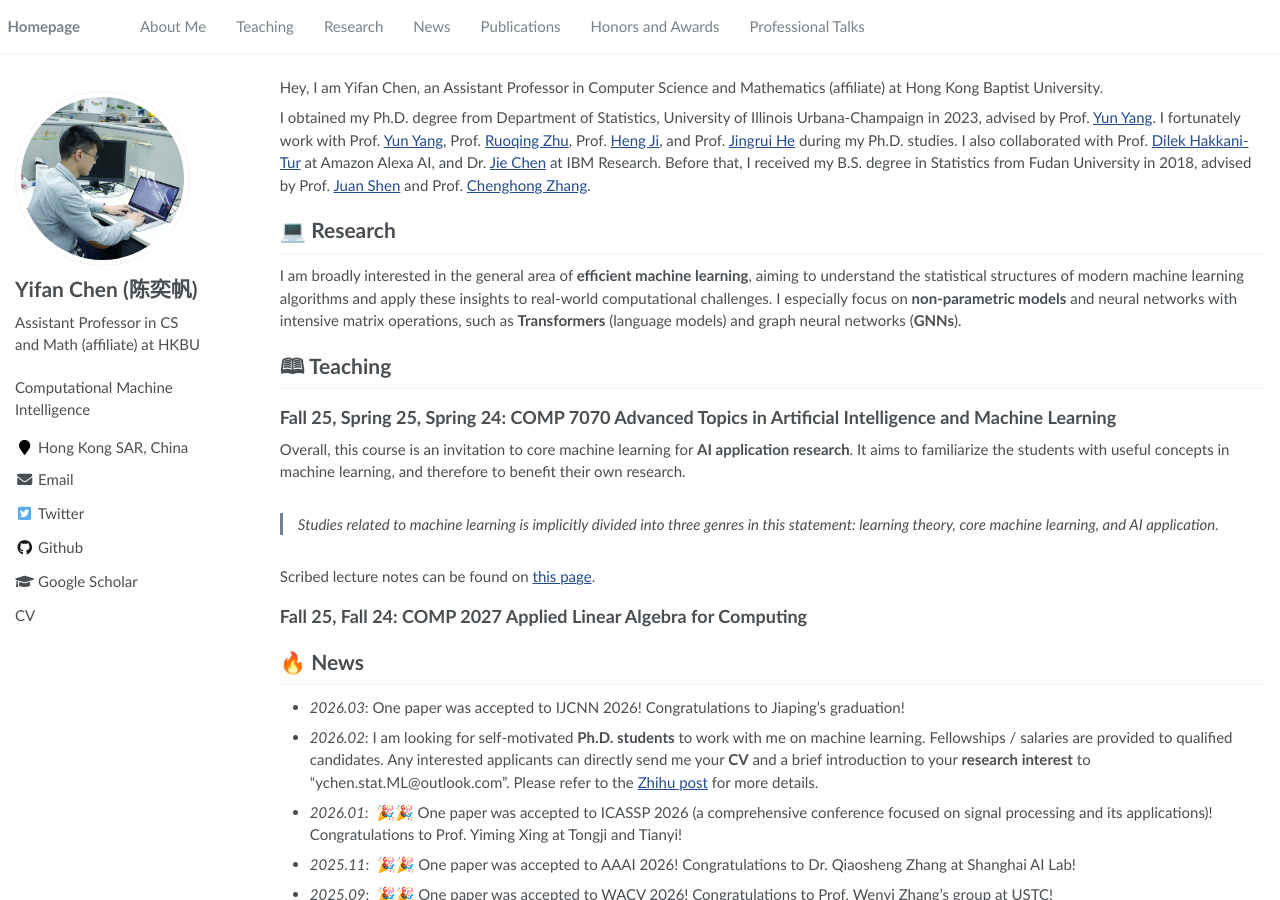
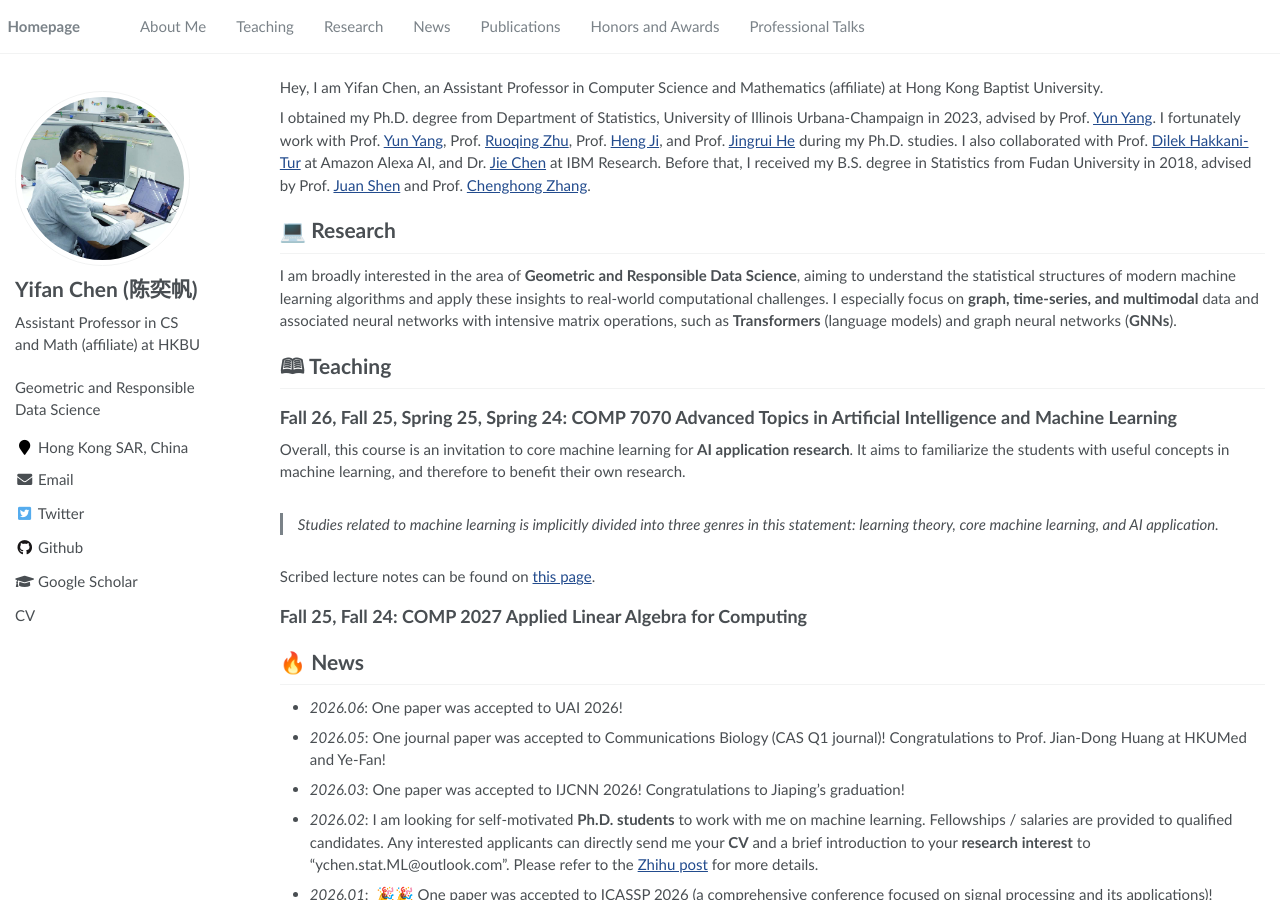
Before and after one commit to ychen-stat-ml/ychen-stat-ml.github.io, a Jekyll site: the page built from _pages/index.md, in a window 1280 px wide and 900 px high. Built offline with Jekyll 4.4.1, drawn with Linux system fonts in a browser that asks for light colours; some of the changed text lies outside the part shown.

Commit message:
Add UAI publication.

```diff
--- a/_config.yml
+++ b/_config.yml
@@ -7,7 +7,7 @@
 
 # Site Settings
 title                    : "Yifan Chen"
-description              : "Computational Machine Intelligence"
+description              : "Geometric and Responsible Data Science"
 repository               : "ychen-stat-ml/ychen-stat-ml.github.io"
 google_scholar_stats_use_cdn : false
 
--- a/_pages/index.md
+++ b/_pages/index.md
@@ -29,13 +29,13 @@ Before that, I received my B.S. degree in Statistics from Fudan University in 20
 
 # 💻 Research
 
-I am broadly interested in the general area of **efficient machine learning**, aiming to understand the statistical structures of modern machine learning algorithms and apply these insights to real-world computational challenges.
-I especially focus on <strong>non-parametric models</strong> and neural networks with intensive matrix operations, such as <strong>Transformers</strong> (language models) and graph neural networks (<strong>GNNs</strong>).
+I am broadly interested in the area of **Geometric and Responsible Data Science**, aiming to understand the statistical structures of modern machine learning algorithms and apply these insights to real-world computational challenges.
+I especially focus on <strong>graph, time-series, and multimodal</strong> data and associated neural networks with intensive matrix operations, such as <strong>Transformers</strong> (language models) and graph neural networks (<strong>GNNs</strong>).
 
 
 # 🕮 Teaching
 
-## Fall 25, Spring 25, Spring 24: COMP 7070 Advanced Topics in Artificial Intelligence and Machine Learning
+## Fall 26, Fall 25, Spring 25, Spring 24: COMP 7070 Advanced Topics in Artificial Intelligence and Machine Learning
 
 Overall, this course is an invitation to core machine learning for **AI application research**. It aims to familiarize the students with useful concepts in machine learning, and therefore to benefit their own research.
 
@@ -48,6 +48,8 @@ Scribed lecture notes can be found on [this page](/teaching.html).
 
 # 🔥 News
 
+- *2026.06*: One paper was accepted to UAI 2026!
+- *2026.05*: One journal paper was accepted to Communications Biology (CAS Q1 journal)! Congratulations to Prof. Jian-Dong Huang at HKUMed and Ye-Fan!
 - *2026.03*: One paper was accepted to IJCNN 2026! Congratulations to Jiaping's graduation!
 - *2026.02*: I am looking for self-motivated **Ph.D. students** to work with me on machine learning. Fellowships / salaries are provided to qualified candidates. Any interested applicants can directly send me your **CV** and a brief introduction to your **research interest** to "ychen.stat.ML@outlook.com". Please refer to the [Zhihu post](https://zhuanlan.zhihu.com/p/651070296) for more details.
 - *2026.01*: &nbsp;🎉🎉 One paper was accepted to ICASSP 2026 (a comprehensive conference focused on signal processing and its applications)! Congratulations to Prof. Yiming Xing at Tongji and Tianyi!
@@ -88,7 +90,7 @@ Scribed lecture notes can be found on [this page](/teaching.html).
 <!-- - Fengrui Zhang (former visiting RA, now PhD student at NJU) -->
 - Guoming Li (former visiting RA)
 - Yifan Wu (former visiting RA, now MSC student at CUHK)
-- Jiaping Wang (former visiting RA)
+- Jiaping Wang (former visiting RA, now working at Alibaba)
 <!-- - Jialong Chen (former visiting RA) -->
 <!-- - Renjie Wu (former visiting RA, now PhD student at ANU) -->
 <!-- - Jinhong Ni (former visiting RA, now PhD student at ANU) -->
@@ -108,12 +110,19 @@ Scribed lecture notes can be found on [this page](/teaching.html).
 </div>
 </div> -->
 
+
+- ``UAI 2026`` [Remedying Coarsening-Based GNN Training under Heterophily via Adaptive Complementary Enhancement](-)
+Guoming Li✍, Jian Yang, Xukun Wang, Zixiao Wang, Shangsong Liang, **Yifan Chen**✉️
+- <code class="highlighter-rouge badge-journal">CommsBio</code> [Pretrained Models May Fail to Capture Immunological Sequences](-)
+Jiahao Ma\*✍, Hongzong Li\*, Jian-Dong Huang✉️, Ye-Fan Hu✉️, **Yifan Chen**✉️
+*To appear* in Communications Biology (CommsBio), 2026+.
 - ``IJCNN 2026`` [Light Wings: More Efficient Speculative Decoding via Linear Attention](-)
 Jiaping Wang✍, Yifan Xu✍, Yifan Chen, Jianwen Li
 - ``ICASSP 2026`` [Sequential Multiple Testing with Three Hypotheses and Known Number of Streams Following Each Hypothesis](https://doi.org/10.13140/RG.2.2.14922.43209)
 Yiming Xing\*✉️, **Yifan Chen**\*, Tianyi Qu\*
 - <code class="highlighter-rouge badge-journal">TMLR</code> [DiffKGW: Stealthy and Robust Diffusion Model Watermarking](https://openreview.net/forum?id=OXi9vcIOgD)
-Tianxin Wei, Ruizhong Qiu, **Yifan Chen**, Yunzhe Qi, Jiacheng Lin, Wenxuan Bao, Wenju Xu, Sreyashi Nag, Ruirui Li, Hanqing Lu, Zhengyang Wang, Chen Luo, Hui Liu, Suhang Wang, Jingrui He, Qi He, Xianfeng Tang. *To appear* in Transactions on Machine Learning Research (TMLR), 2026.
+Tianxin Wei, Ruizhong Qiu, **Yifan Chen**, Yunzhe Qi, Jiacheng Lin, Wenxuan Bao, Wenju Xu, Sreyashi Nag, Ruirui Li, Hanqing Lu, Zhengyang Wang, Chen Luo, Hui Liu, Suhang Wang, Jingrui He, Qi He, Xianfeng Tang.
+Transactions on Machine Learning Research (TMLR), 2026.
 - ``AAAI 2026`` [When Human Preferences Flip: An Instance-Dependent Robust Loss for RLHF](https://ojs.aaai.org/index.php/AAAI/article/view/41143)
 Yifan Xu✍, Xichen Ye✍, **Yifan Chen**✉️, Qiaosheng Zhang
 - ``WACV 2026`` [Optimizing LVLMs with On-Policy Data for Effective Hallucination Mitigation](NA)
@@ -146,8 +155,9 @@ Xiaoyuan Zhang, Bo Xue, Xi Lin, **Yifan Chen**✉️, Qingfu Zhang✉️
 **Yifan Chen**, Rentian Yao, Yun Yang, Jie Chen
 - ``ICML 2023`` [NTK-approximating MLP Fusion for Efficient Language Model Fine-tuning](https://proceedings.mlr.press/v202/wei23b.html)
 Tianxin Wei\*, Zeming Guo\*✍, **Yifan Chen**\*✉️, Jingrui He✉️
-- ``TMLR`` [Calibrate and Debias Layer-wise Sampling for Graph Convolutional Networks](https://openreview.net/forum?id=JyKNuoZGux)
-**Yifan Chen**\*, Tianning Xu\*, Dilek Hakkani-Tur, Di Jin, Yun Yang, Ruoqing Zhu. Transactions on Machine Learning Research (TMLR), 2023.
+- <code class="highlighter-rouge badge-journal">TMLR</code> [Calibrate and Debias Layer-wise Sampling for Graph Convolutional Networks](https://openreview.net/forum?id=JyKNuoZGux)
+**Yifan Chen**\*, Tianning Xu\*, Dilek Hakkani-Tur, Di Jin, Yun Yang, Ruoqing Zhu.
+Transactions on Machine Learning Research (TMLR), 2023.
 - ``EMNLP 2022`` <span style="color:red">(Oral)</span> [Inducer-tuning: Connecting Prefix-tuning and Adapter-tuning](https://aclanthology.org/2022.emnlp-main.50/)
 **Yifan Chen**\*, Devamanyu Hazarika\*, Mahdi Namazifar, Yang Liu, Di Jin, Dilek Hakkani-Tur
 - ``NAACL 2022`` <span style="color:red">(Oral)</span> [Sketching as a Tool for Understanding and Accelerating Self-attention for Long Sequences](https://aclanthology.org/2022.naacl-main.381/)
```
